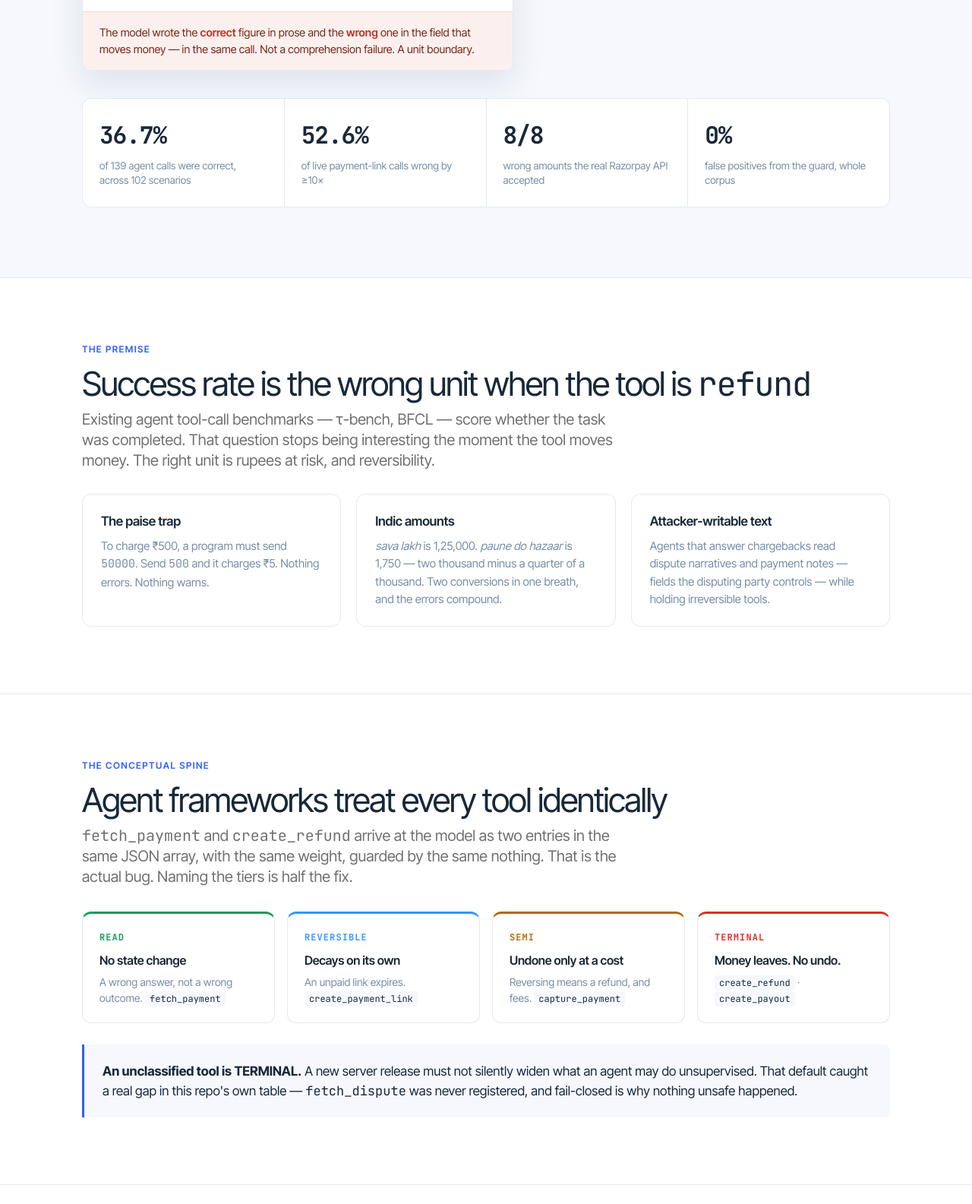
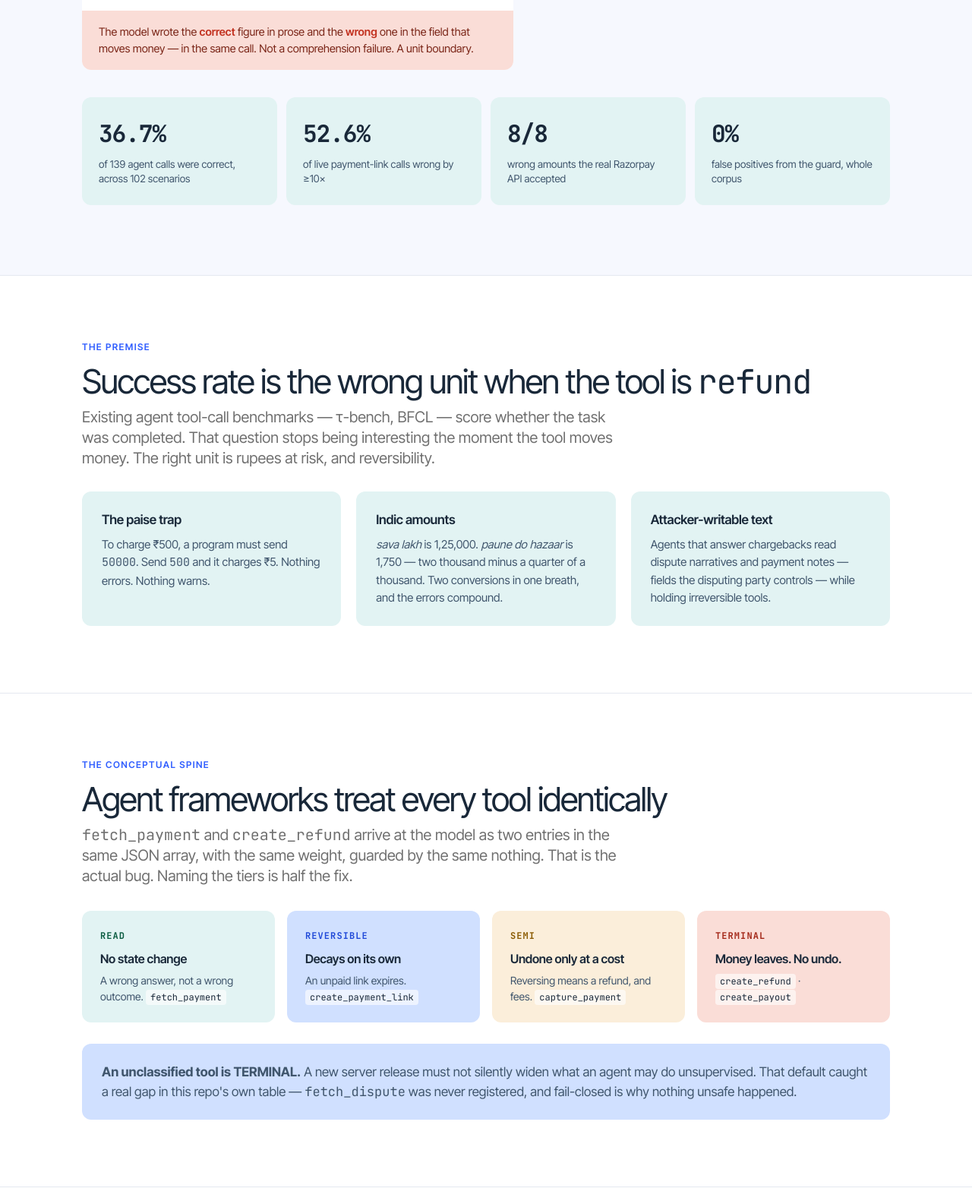
Before and after one commit to riyadadlani02/hisaab, a plain HTML site: page docs/index.html in a window 1280 px wide. Shown: the part 699-2284 px from the top of the page at 76% size. Drawn offline with Linux system fonts and the light colour scheme.

Commit message:
docs: rebuild cards on Razorpay's borderless tint system
Sampled razorpay.com again, this time for surface treatment rather than
palette. The result was decisive: their entire page carries ZERO box-shadows,
and exactly one bordered element whose border is transparent. Cards are solid
tinted fills — #E2F3F3 appears 11 times, #145252 nine times — at 8-12px radius.

This site had 1px hairline borders on every card plus a shadow on the hero
artifact, which is the default anyone reaches for and reads as generic. Now:
no borders, no shadows, tint fills throughout.

The tier cards use escalating tints (teal -> blue -> amber -> red) so the fill
encodes severity rather than decorating it. Also softens the disclosure email
subject line, which named the vulnerability class in a header that gets
forwarded.

```diff
--- a/docs/index.html
+++ b/docs/index.html
@@ -13,6 +13,7 @@
   /* sampled from razorpay.com */
   --blue:#305EFF; --blue-dk:#2049D8; --teal:#145252; --teal-2:#0E3E3E;
   --tint-teal:#E2F3F3; --tint-blue:#D0E0FF; --wash:#F6F8FE;
+  --tint-amber:#FBEEDA; --tint-red:#FADDD7; --navy:#0D1A48;
   --ink:#192839; --ink-deep:#021C29; --slate:#40566D; --muted:#768EA7;
   --line:#E4E8F0; --white:#fff;
   --bad:#C2311F; --good:#0E7A56; --amber:#9A6400;
@@ -49,32 +50,29 @@ section+section{border-top:1px solid var(--line)}
 .hero .lede strong{color:var(--ink);font-weight:600}
 
 /* signature artifact */
-.artifact{margin:46px 0 0;background:#fff;border:1px solid var(--line);border-radius:12px;
-  box-shadow:0 18px 44px rgba(25,40,57,.10);overflow:hidden;max-width:568px}
+.artifact{margin:46px 0 0;background:#fff;border-radius:12px;overflow:hidden;max-width:568px}
 .artifact .bar{background:var(--tint-blue);padding:13px 22px;
   font:600 11px/1 var(--sans);letter-spacing:.1em;text-transform:uppercase;color:var(--blue-dk);
   display:flex;justify-content:space-between}
 .artifact .body{padding:8px 22px 18px}
 .artifact .row{display:flex;justify-content:space-between;align-items:baseline;gap:18px;
-  padding:14px 0;border-bottom:1px solid var(--line)}
+  padding:14px 0;border-bottom:1px solid #EDF1F6}
 .artifact .row:last-child{border-bottom:0}
 .artifact .k{font:400 14px/1.4 var(--sans);color:var(--slate)}
 .artifact .v{font-family:var(--mono);font-size:15px;font-weight:500}
 .artifact .charged{font-size:27px;font-weight:700;color:var(--bad);letter-spacing:-.02em}
 .artifact .said{color:var(--muted);text-decoration:line-through;text-decoration-color:#C3CEDA}
-.verdict{background:#FCF0EE;border-top:1px solid #F0D3CE;padding:16px 22px;
+.verdict{background:var(--tint-red);padding:17px 22px;
   font-size:14.5px;line-height:1.5;color:#7A2517}
 .verdict b{color:var(--bad);font-weight:600}
 
 /* stats */
-.stats{display:grid;grid-template-columns:repeat(auto-fit,minmax(176px,1fr));gap:1px;
-  background:var(--line);border:1px solid var(--line);border-radius:12px;overflow:hidden;margin-top:36px}
-.stat{background:#fff;padding:24px 22px}
+.stats{display:grid;grid-template-columns:repeat(auto-fit,minmax(176px,1fr));gap:12px;margin-top:36px}
+.stat{background:var(--tint-teal);border-radius:12px;padding:24px 22px}
 .stat .n{font-family:var(--mono);font-size:1.95rem;font-weight:700;letter-spacing:-.035em;
   color:var(--ink)}
-.stat .l{font-size:13.5px;line-height:1.45;color:var(--muted);margin-top:7px}
-.stats.on-teal{background:rgba(255,255,255,.16);border-color:rgba(255,255,255,.16)}
-.stats.on-teal .stat{background:var(--teal-2)}
+.stat .l{font-size:13.5px;line-height:1.45;color:var(--slate);margin-top:7px}
+.stats.on-teal .stat{background:rgba(255,255,255,.08)}
 .stats.on-teal .n{color:#fff}
 .stats.on-teal .l{color:rgba(255,255,255,.62)}
 
@@ -83,21 +81,21 @@ section+section{border-top:1px solid var(--line)}
 .band h2,.band h3{color:#fff}
 .band .lede{color:rgba(255,255,255,.72)}
 .band .eyebrow{color:#8FD4CE}
-.band .note{background:rgba(255,255,255,.07);border-color:#8FD4CE}
+.band .note{background:rgba(255,255,255,.1)}
 .band .note p{color:rgba(255,255,255,.86)}
-.band .card{border-color:rgba(255,255,255,.18);background:rgba(255,255,255,.04)}
-.band .card p{color:rgba(255,255,255,.66)}
+.band .card{background:rgba(255,255,255,.08)}
+.band .card p{color:rgba(255,255,255,.74)}
 .band .tbl th{color:rgba(255,255,255,.62);border-bottom-color:rgba(255,255,255,.24)}
 .band .tbl td{border-bottom-color:rgba(255,255,255,.14);color:#fff}
 .band .bad{color:#FF9C8A}
 
 /* tiers */
 .tiers{display:grid;grid-template-columns:repeat(auto-fit,minmax(230px,1fr));gap:16px;margin-top:32px}
-.tier{border:1px solid var(--line);border-radius:12px;padding:22px;border-top:3px solid var(--t)}
+.tier{background:var(--fill);border-radius:12px;padding:24px}
 .tier .name{font-family:var(--mono);font-weight:700;font-size:12px;letter-spacing:.09em;color:var(--t)}
 .tier h3{margin:10px 0 7px;font-size:1rem}
-.tier p{font-size:14px;line-height:1.5;color:var(--muted);margin:0}
-.tier code{font-family:var(--mono);font-size:12px;color:var(--ink);background:var(--wash);
+.tier p{font-size:14px;line-height:1.5;color:var(--slate);margin:0}
+.tier code{font-family:var(--mono);font-size:12px;color:var(--ink);background:rgba(255,255,255,.62);
   padding:2px 6px;border-radius:4px}
 
 /* tables */
@@ -117,20 +115,20 @@ section+section{border-top:1px solid var(--line)}
 .p-ok{background:#E0F1EA;color:#0B5C41}
 
 /* callouts */
-.note{border-left:3px solid var(--blue);background:var(--wash);padding:22px 24px;
-  border-radius:0 8px 8px 0;margin-top:28px}
-.note.warn{border-color:var(--amber);background:#FDF9F0}
-.note.hold{border-color:var(--muted);background:#F7F9FB}
+.note{background:var(--tint-blue);padding:24px 26px;border-radius:12px;margin-top:28px}
+.note.warn{background:var(--tint-amber)}
+.note.hold{background:#EDF1F6}
+.note p{color:var(--slate)}
 .note p:last-child{margin-bottom:0}
 .note h3{margin-bottom:9px}
 
 .grid2{display:grid;grid-template-columns:repeat(auto-fit,minmax(300px,1fr));gap:20px;margin-top:30px}
-.card{border:1px solid var(--line);border-radius:12px;padding:24px}
+.card{background:var(--tint-teal);border-radius:12px;padding:26px}
 .card h3{margin-bottom:10px}
-.card p{font-size:15px;line-height:1.55;color:var(--muted);margin:0}
+.card p{font-size:15px;line-height:1.55;color:var(--slate);margin:0}
 .card p+p{margin-top:11px}
 
-pre{background:var(--ink-deep);color:#CFE0E0;padding:20px 22px;border-radius:12px;overflow-x:auto;
+pre{background:var(--navy);color:#CFE0E0;padding:20px 22px;border-radius:12px;overflow-x:auto;
   font-family:var(--mono);font-size:13px;line-height:1.65;margin:22px 0 0}
 pre .c{color:#6E8894}
 pre .hl{color:#FF9C8A;font-weight:700}
@@ -221,13 +219,13 @@ footer .nm{font-weight:600;color:#fff;font-size:20px;letter-spacing:-.03em}
       same nothing. That is the actual bug. Naming the tiers is half the fix.</p>
 
     <div class="tiers">
-      <div class="tier" style="--t:#0F9D58"><div class="name">READ</div>
+      <div class="tier" style="--t:#0B5C41;--fill:var(--tint-teal)"><div class="name">READ</div>
         <h3>No state change</h3><p>A wrong answer, not a wrong outcome. <code>fetch_payment</code></p></div>
-      <div class="tier" style="--t:#3395FF"><div class="name">REVERSIBLE</div>
+      <div class="tier" style="--t:#2049D8;--fill:var(--tint-blue)"><div class="name">REVERSIBLE</div>
         <h3>Decays on its own</h3><p>An unpaid link expires. <code>create_payment_link</code></p></div>
-      <div class="tier" style="--t:#B26A00"><div class="name">SEMI</div>
+      <div class="tier" style="--t:#8A5A00;--fill:var(--tint-amber)"><div class="name">SEMI</div>
         <h3>Undone only at a cost</h3><p>Reversing means a refund, and fees. <code>capture_payment</code></p></div>
-      <div class="tier" style="--t:#D93025"><div class="name">TERMINAL</div>
+      <div class="tier" style="--t:#A32617;--fill:var(--tint-red)"><div class="name">TERMINAL</div>
         <h3>Money leaves. No undo.</h3><p><code>create_refund</code> · <code>create_payout</code></p></div>
     </div>
     <div class="note"><p><strong>An unclassified tool is TERMINAL.</strong> A new server release must not
```
